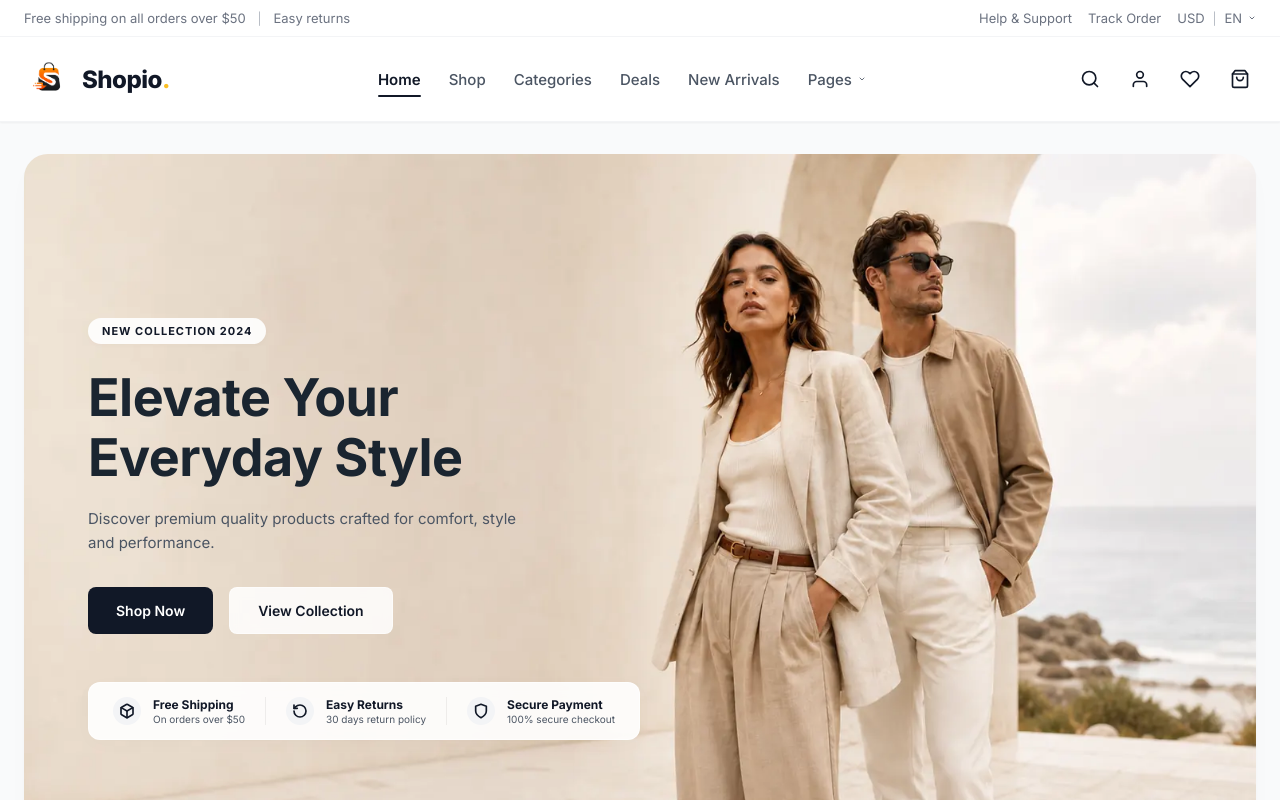
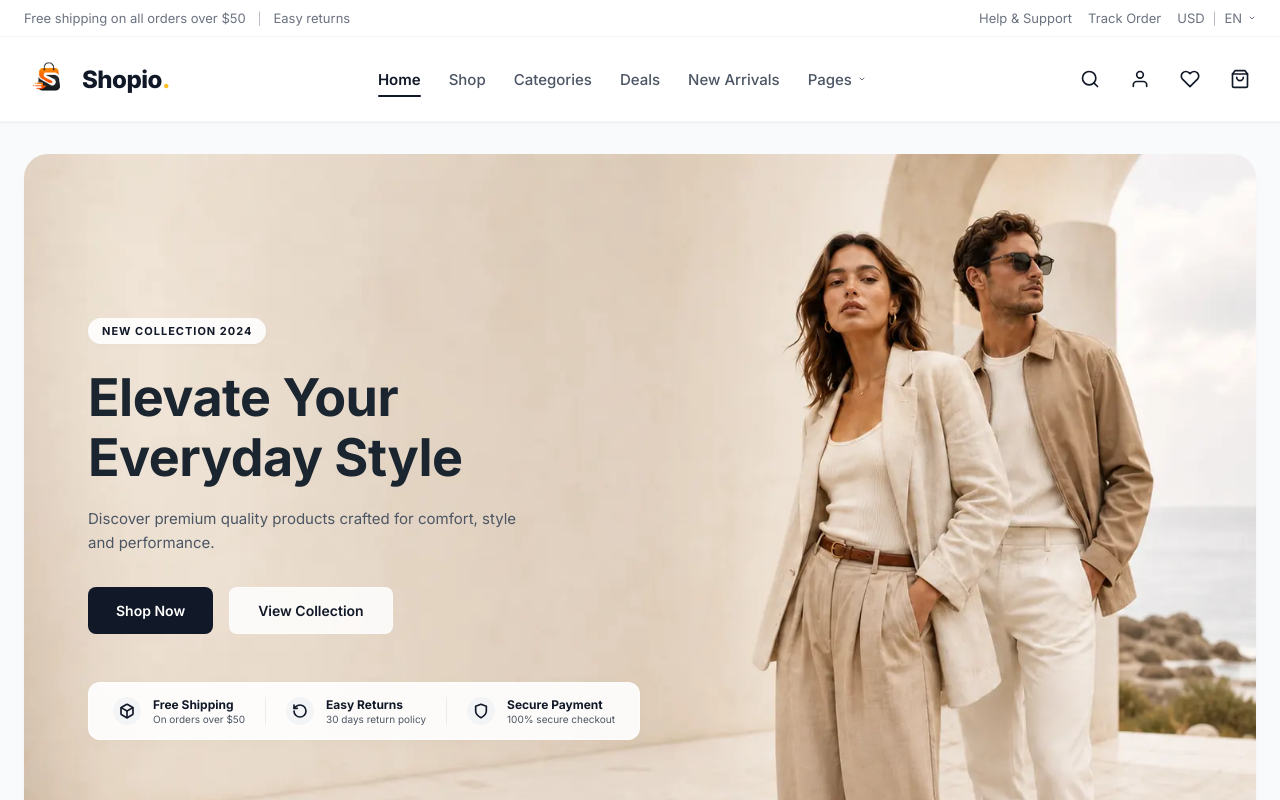
Before and after one commit to ParthM04/shopio, a React (Vite) app: page / in a window 1280 px wide. Shown: the top 800 px of the page. Built offline with nearby package versions, Linux system fonts and the light colour scheme.

Commit message:
Update Hero.jsx

```diff
--- a/src/components/Hero.jsx
+++ b/src/components/Hero.jsx
@@ -8,7 +8,7 @@ export default function Hero({ onViewChange }) {
         style={{
           backgroundImage: `url(${heroImage})`,
           backgroundSize: "cover",
-          backgroundPosition: "right center",
+          backgroundPosition: "left",
           backgroundRepeat: "no-repeat",
         }}
         >
```
